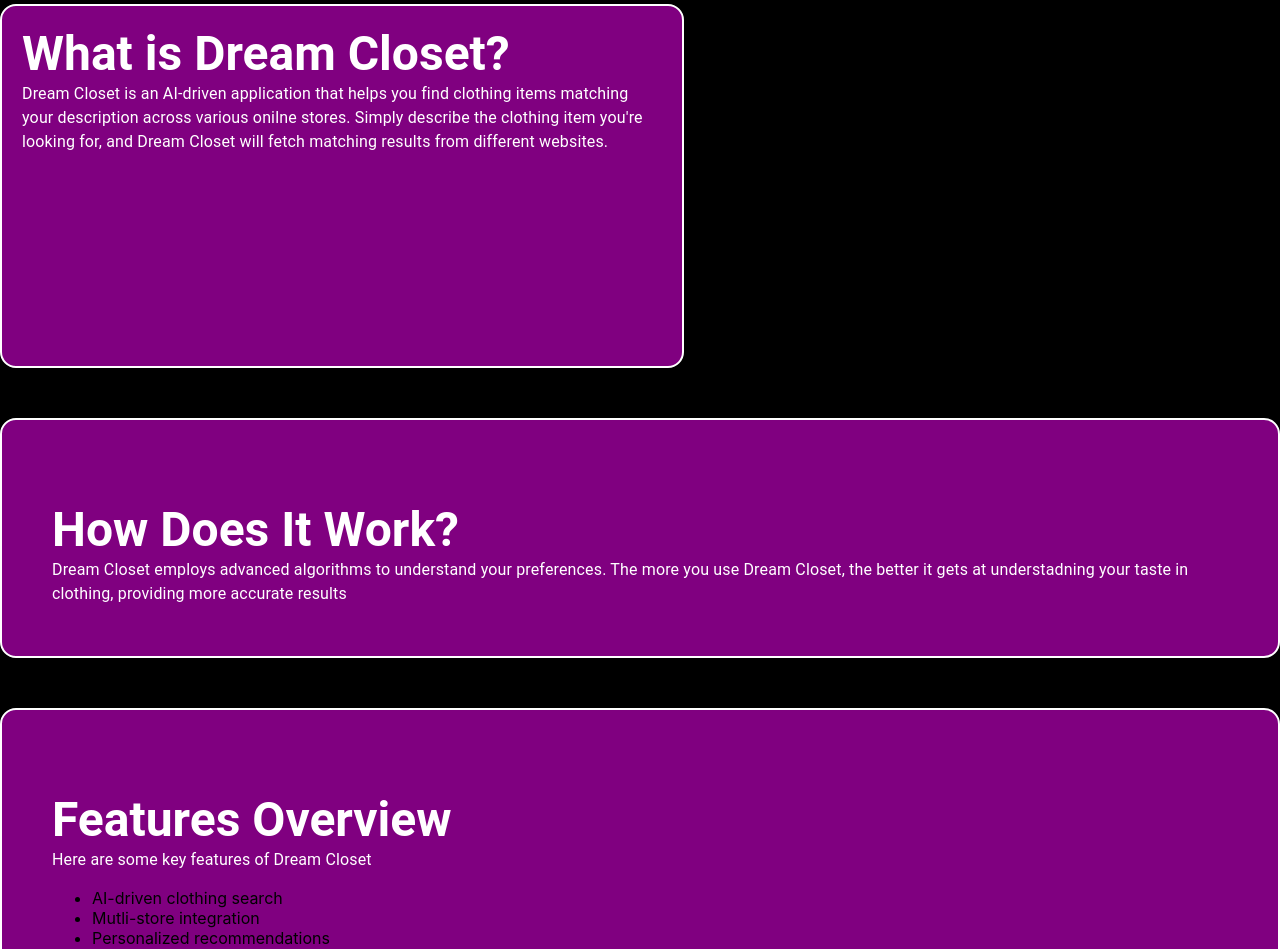
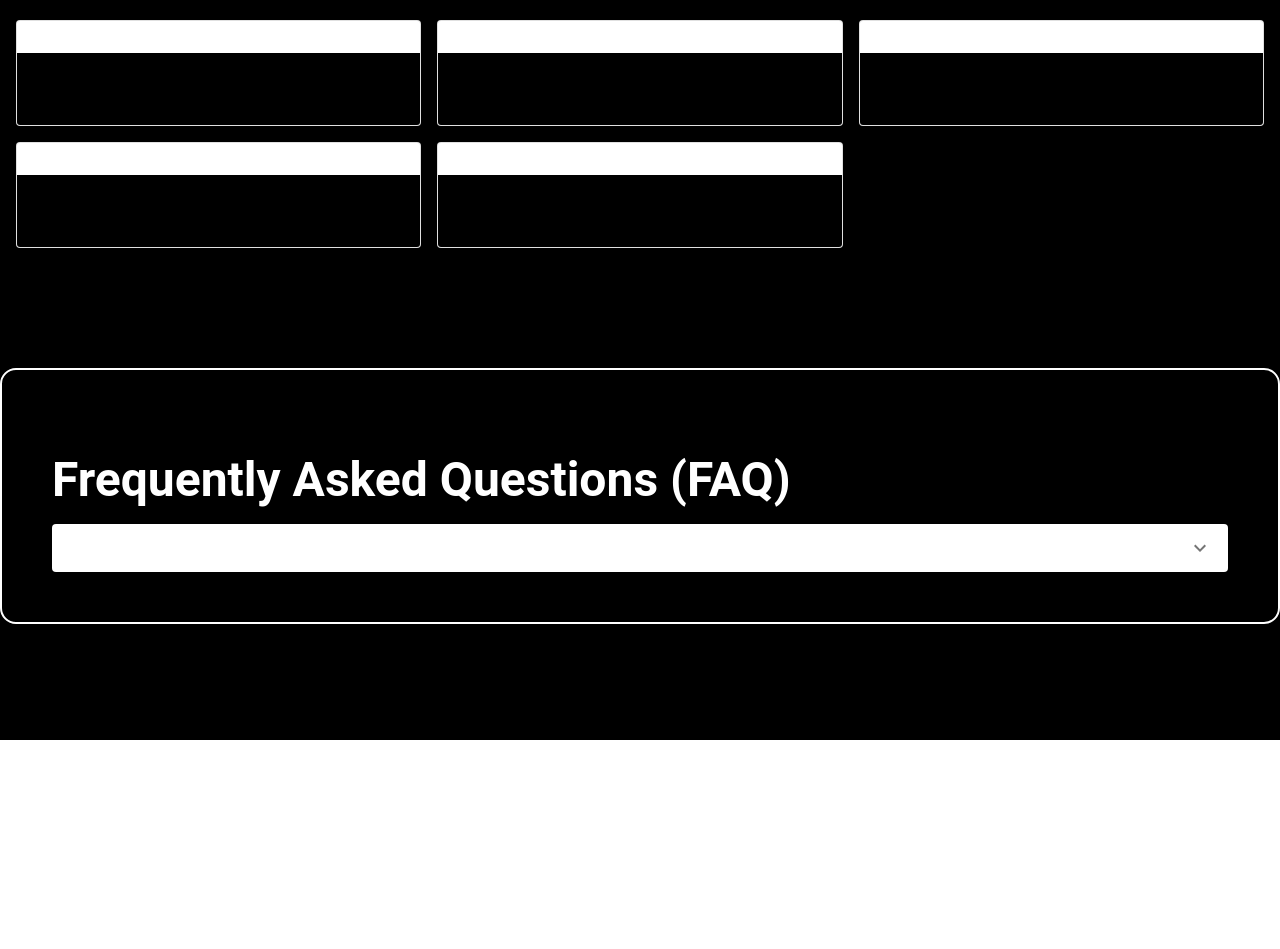
Before and after one commit to richardcolachagua/dream-closet, a React (Create React App) app: page /About in a window 1280 px wide. Shown: the part 60-1009 px from the top of the page. Built offline with nearby package versions, Linux system fonts and the light colour scheme.

Commit message:
"about page ui updates"

```diff
--- a/package.json
+++ b/package.json
@@ -5,7 +5,7 @@
   "dependencies": {
     "@emotion/react": "^11.11.3",
     "@emotion/styled": "^11.11.0",
-    "@mui/icons-material": "^5.15.2",
+    "@mui/icons-material": "^5.15.11",
     "@mui/material": "^5.15.2",
     "@testing-library/jest-dom": "^5.17.0",
     "@testing-library/react": "^13.4.0",
--- a/src/frontend/Pages/About.jsx
+++ b/src/frontend/Pages/About.jsx
@@ -1,31 +1,72 @@
-import React from "react";
+import React, { useState } from "react";
 import {
   Box,
   Typography,
+  Card,
+  CardContent,
+  Grid,
   Accordion,
   AccordionSummary,
   AccordionDetails,
+  IconButton,
 } from "@mui/material";
 import Header from "../Components/Header";
 import Footer from "../Components/Footer";
 import ExpandMoreIcon from "@mui/icons-material/ExpandMore";
+import ArrowBackIosNewIcon from "@mui/icons-material/ArrowBackIosNew";
+import ArrowForwardIosIcon from "@mui/icons-material/ArrowForwardIos";
+
+const features = [
+  {
+    title: "AI-driven clothing search",
+    description: "Description for AI-driven clothing search",
+  },
+  {
+    title: "Multi-store integration",
+    description: "Description for Multi-store integration",
+  },
+  {
+    title: "Personalized recommendations",
+    description: "Description for Personalized recommendations.",
+  },
+  {
+    title: "Advanced filtering options",
+    description: "Description for Advanced filtering options.",
+  },
+  {
+    title: "Save favorite items",
+    description: "Description for Save favorite items.",
+  },
+];
+
+const cardStyle = {
+  bgcolor: " black",
+  color: "white",
+  fontWeight: "bold",
+  marginTop: 4,
+};
 
 const About = () => {
-  return (
-    <>
-      <Header />
-      <Box
+  const [currentIndex, setCurrentIndex] = useState(0);
+
+  const updateIndex = (newIndex) => {
+    setCurrentIndex(
+      (prevIndex) => (prevIndex + newIndex + features.length) % features.length
+    );
+  };
+
+  const cardOne = (
+    <React.Fragment>
+      <CardContent
         sx={{
-          padding: "20px",
-          width: "50%",
-          height: "40%",
-          bgcolor: "purple",
-          marginBottom: "50px",
-          borderRadius: "16px",
-          border: "2px solid white",
+          bgcolor: "black",
         }}
       >
-        <Typography variant="h3" sx={{ color: "white", fontWeight: "bold" }}>
+        {" "}
+        <Typography
+          variant="h3"
+          sx={{ color: "white", fontWeight: "bold", marginTop: 4 }}
+        >
           What is Dream Closet?
         </Typography>
         <Typography variant="body1" sx={{ color: "white" }}>
@@ -34,35 +75,38 @@ const About = () => {
           describe the clothing item you're looking for, and Dream Closet will
           fetch matching results from different websites.
         </Typography>
-      </Box>
-      <Box
+      </CardContent>
+    </React.Fragment>
+  );
+
+  const cardTwo = (
+    <React.Fragment>
+      <CardContent
         sx={{
-          padding: "50px",
-          bgcolor: "purple",
-          borderRadius: "16px",
-          border: "2px solid white",
+          bgcolor: "black",
         }}
       >
+        {" "}
         <Typography
           variant="h3"
           sx={{ color: "white", fontWeight: "bold", marginTop: 4 }}
         >
           How Does It Work?
         </Typography>
-
         <Typography variant="body1" sx={{ color: "white" }}>
           Dream Closet employs advanced algorithms to understand your
           preferences. The more you use Dream Closet, the better it gets at
-          understadning your taste in clothing, providing more accurate results
+          understanding your taste in clothing, providing more accurate results
         </Typography>
-      </Box>
-      <Box
+      </CardContent>
+    </React.Fragment>
+  );
+
+  const cardThree = (
+    <React.Fragment>
+      <CardContent
         sx={{
-          padding: "50px",
-          bgcolor: "purple",
-          borderRadius: "16px",
-          border: "2px solid white",
-          marginTop: "50px",
+          bgcolor: "black",
         }}
       >
         <Typography
@@ -72,22 +116,62 @@ const About = () => {
           Features Overview
         </Typography>
         <Typography variant="body1" sx={{ color: "white" }}>
-          Here are some key features of Dream Closet{" "}
+          Dream Closet employs advanced algorithms to understand your
+          preferences. The more you use Dream Closet, the better it gets at
+          understadning your taste in clothing, providing more accurate results
         </Typography>
+      </CardContent>
+    </React.Fragment>
+  );
 
-        <ul>
-          <li>AI-driven clothing search</li>
-          <li>Mutli-store integration</li>
-          <li>Personalized recommendations</li>
-          <li>Advanced filtering options</li>
-          <li>Save favorite items</li>
-        </ul>
+  return (
+    <>
+      <Header />
+      <Grid container spacing={2} sx={{ padding: 2 }}>
+        {features.map((feature, index) => (
+          <Grid item xs={12} sm={6} md={4} key={index}>
+            <Card variant="outlined" sx={{ bgcolor: "white" }}>
+              <CardContent sx={cardStyle}>
+                <Typography
+                  variant="h5"
+                  sx={{ fontWeight: "bold", marginTop: 4 }}
+                >
+                  {features.title}
+                </Typography>
+                <Typography variant="body1">{features.description}</Typography>
+              </CardContent>
+            </Card>
+          </Grid>
+        ))}
+      </Grid>
+
+      <Box
+        sx={{
+          display: "flex",
+          justifyContent: "center",
+          alignItems: "center",
+          margin: 4,
+        }}
+      >
+        <IconButton
+          onClick={() => updateIndex(-1)}
+          aria-label="Go to previous feature"
+        >
+          <ArrowBackIosNewIcon />
+        </IconButton>
+        <IconButton
+          onClick={() => updateIndex(1)}
+          aria-label=" Go to next feature"
+        >
+          <ArrowForwardIosIcon />
+        </IconButton>
       </Box>
+
       {/* FAQ Section */}
       <Box
         sx={{
           padding: "50px",
-          bgcolor: "purple",
+          bgcolor: "black",
           borderRadius: "16px",
           border: "2px solid white",
         }}
```
Also changed, not shown: 1 other file (tests, documents, lock files or other folders).
